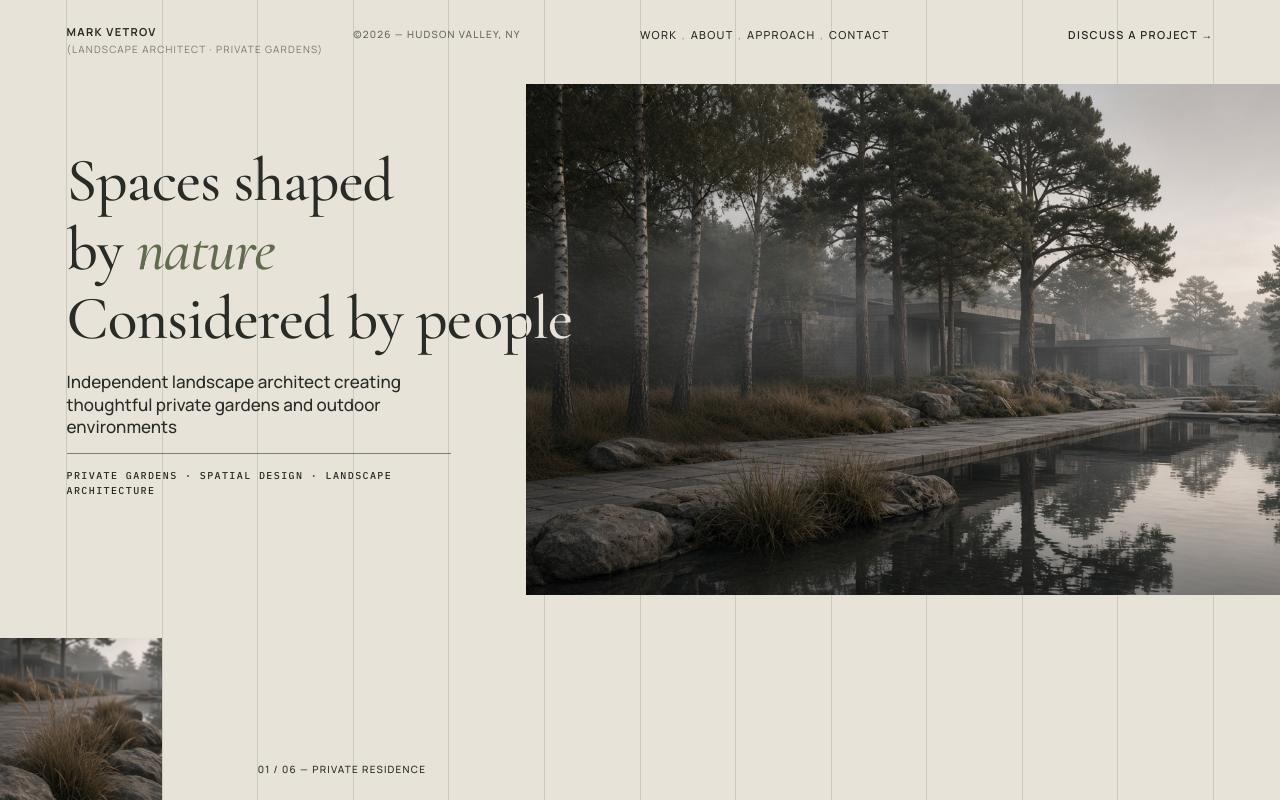
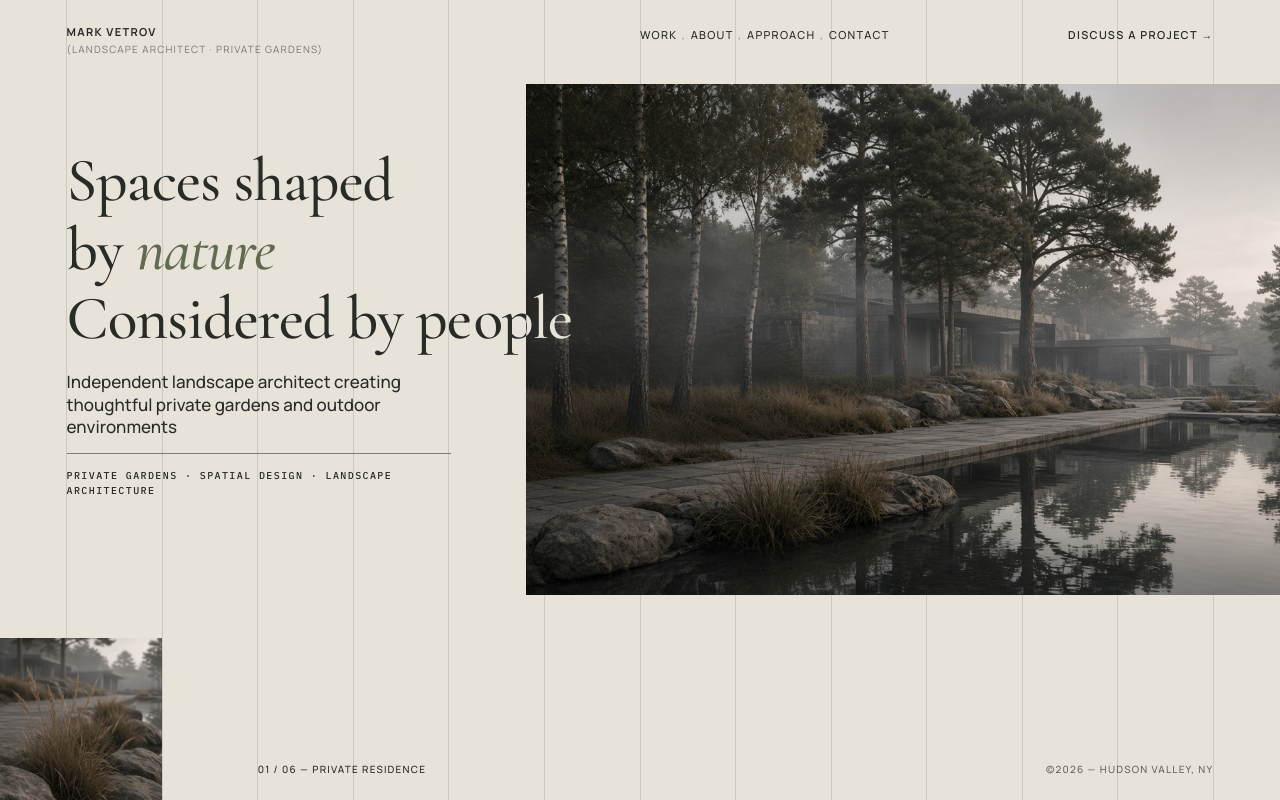
Before and after one commit to xotrix-png/mark-hollis, a React (Vite) app: page / in a window 1280 px wide. Shown: the top 800 px of the page. Built offline with nearby package versions, Linux system fonts and the light colour scheme; a web font is replaced by a local one.

Commit message:
Move Hero copyright to foot, far-right baseline
Relocate ©2026 — Hudson Valley, NY from the top nav to the Hero foot,
right-aligned to the outermost grid rule on the same baseline as the
project label. Detail CLS fix unchanged.

Co-authored-by: xotrix-png <xotrix-png@users.noreply.github.com>

```diff
--- a/src/components/HeroNav.jsx
+++ b/src/components/HeroNav.jsx
@@ -9,8 +9,6 @@ export default function HeroNav() {
           (Landscape Architect · Private Gardens)
         </p>
       </div>
-
-      <p className="hero-nav__locale">©2026 — Hudson Valley, NY</p>
 
       <nav className="hero-nav__links" aria-label="Primary">
         <a href="#work">Work</a>
--- a/src/sections/Hero.jsx
+++ b/src/sections/Hero.jsx
@@ -80,6 +80,7 @@ export default function Hero() {
           />
         </figure>
         <p className="hero__project">01 / 06 — Private Residence</p>
+        <p className="hero__locale">©2026 — Hudson Valley, NY</p>
       </div>
     </section>
   )
--- a/src/styles/hero.css
+++ b/src/styles/hero.css
@@ -67,16 +67,6 @@
   text-transform: uppercase;
   color: rgb(41 43 39 / 0.58);
   line-height: 1.35;
-}
-
-.hero-nav__locale {
-  grid-column: 4 / span 3;
-  padding-top: 0.1rem;
-  font-size: var(--fs-meta);
-  font-weight: 500;
-  letter-spacing: var(--tracking-caps);
-  text-transform: uppercase;
-  color: rgb(41 43 39 / 0.68);
 }
 
 .hero-nav__links {
@@ -360,6 +350,30 @@
   opacity: 1;
 }
 
+/* Far-right grid rule, same baseline as project label */
+.hero__locale {
+  position: absolute;
+  right: var(--margin-inline);
+  bottom: var(--shell-pad-block);
+  z-index: 2;
+  margin: 0;
+  padding: 0;
+  font-size: var(--fs-meta);
+  font-weight: 500;
+  letter-spacing: var(--tracking-caps);
+  text-transform: uppercase;
+  color: rgb(41 43 39 / 0.68);
+  line-height: 1;
+  white-space: nowrap;
+  text-align: right;
+  opacity: 0;
+  transition: opacity var(--duration-load) var(--ease-out) 180ms;
+}
+
+.hero.is-ready .hero__locale {
+  opacity: 1;
+}
+
 @media (max-width: 1440px) {
   .hero-nav__links {
     grid-column: 7 / span 3;
@@ -390,6 +404,7 @@
   .hero__main,
   .hero__detail,
   .hero__project,
+  .hero__locale,
   .hero-nav__cta span {
     transition: none !important;
     transform: none !important;
```
